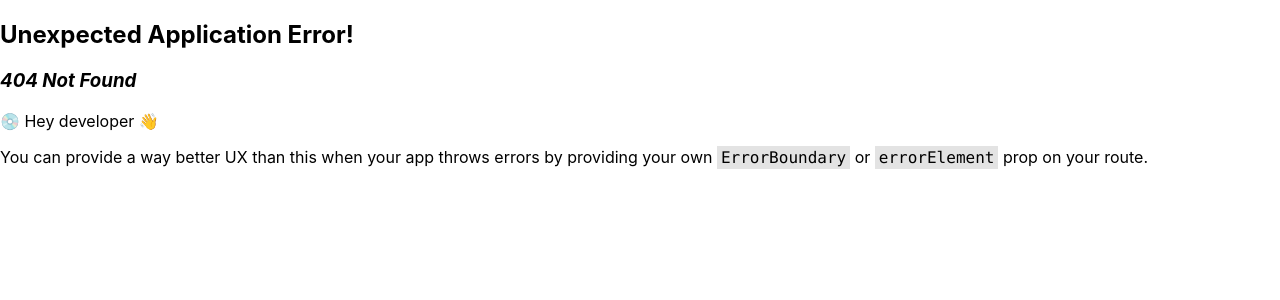
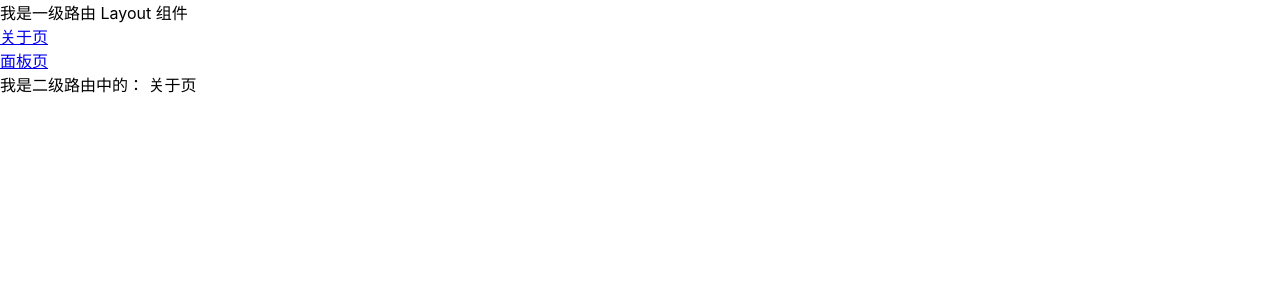
Before and after one commit to wtraceback/React-Hook-Practice, a React (Create React App) app: page /about in a window 1280 px wide. Before the commit this address had no page. Shown: the top 300 px of the page. Built offline with nearby package versions, Linux system fonts and the light colour scheme.

Commit message:
嵌套路由配置

```diff
--- /dev/null
+++ b/src/page/About/index.js
@@ -0,0 +1,7 @@
+const About = () => {
+    return (
+        <div>我是二级路由中的： 关于页</div>
+    )
+}
+
+export default About
--- /dev/null
+++ b/src/page/Board/index.js
@@ -0,0 +1,7 @@
+const Board = () => {
+    return (
+        <div>我是二级路由中的： 面板页</div>
+    )
+}
+
+export default Board
--- /dev/null
+++ b/src/page/Layout/index.js
@@ -0,0 +1,20 @@
+import { Link, Outlet } from 'react-router-dom'
+
+const Layout = () => {
+    return (
+        <div>
+            <div>我是一级路由 Layout 组件</div>
+            <div>
+                <Link to='/about'>关于页</Link>
+            </div>
+            <div>
+                <Link to='/board'>面板页</Link>
+            </div>
+
+            {/* 二级路由出口 */}
+            <Outlet />
+        </div>
+    )
+}
+
+export default Layout
```
Also changed, not shown: src/router/index.js (+17 -0 lines).
